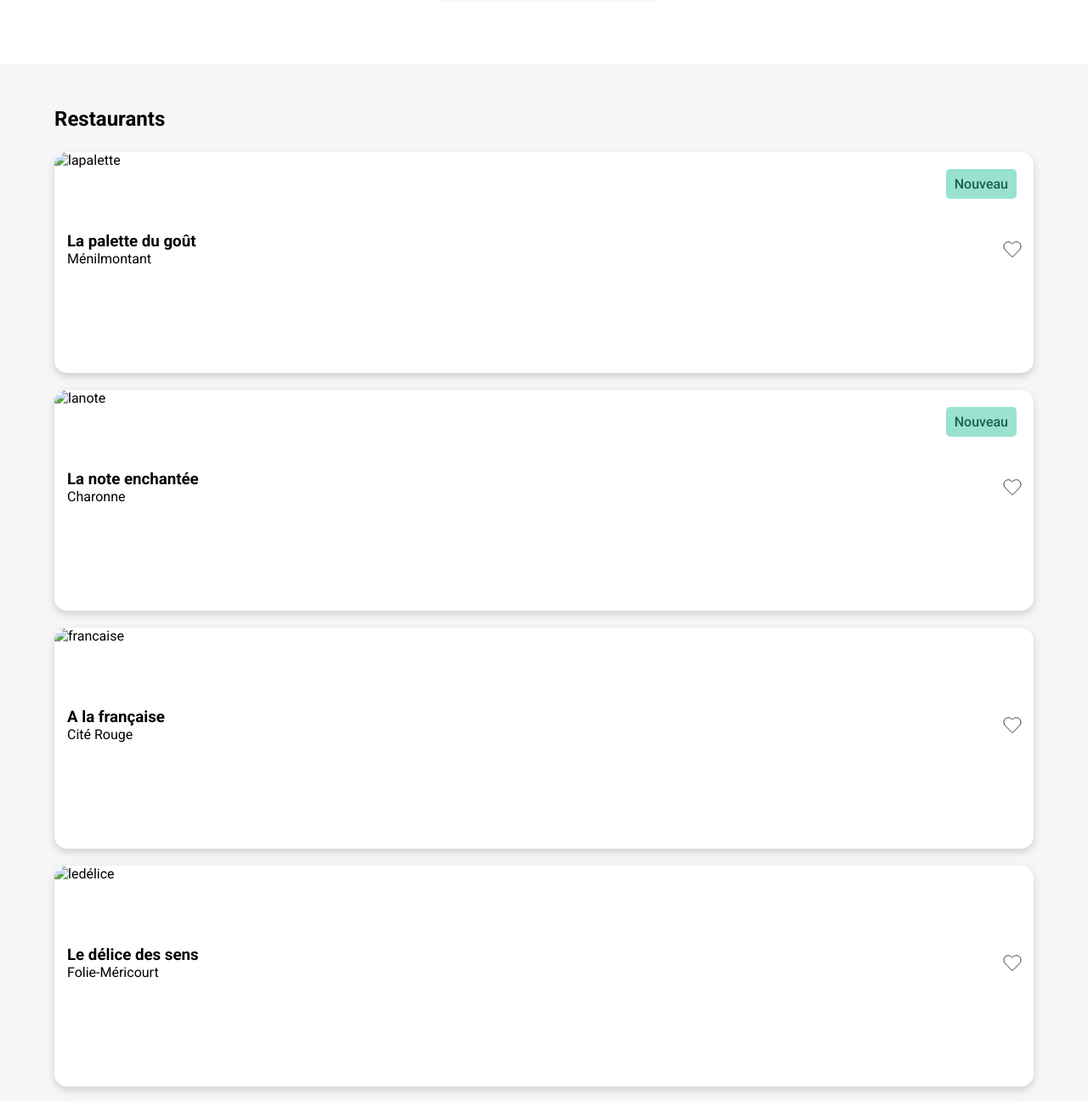
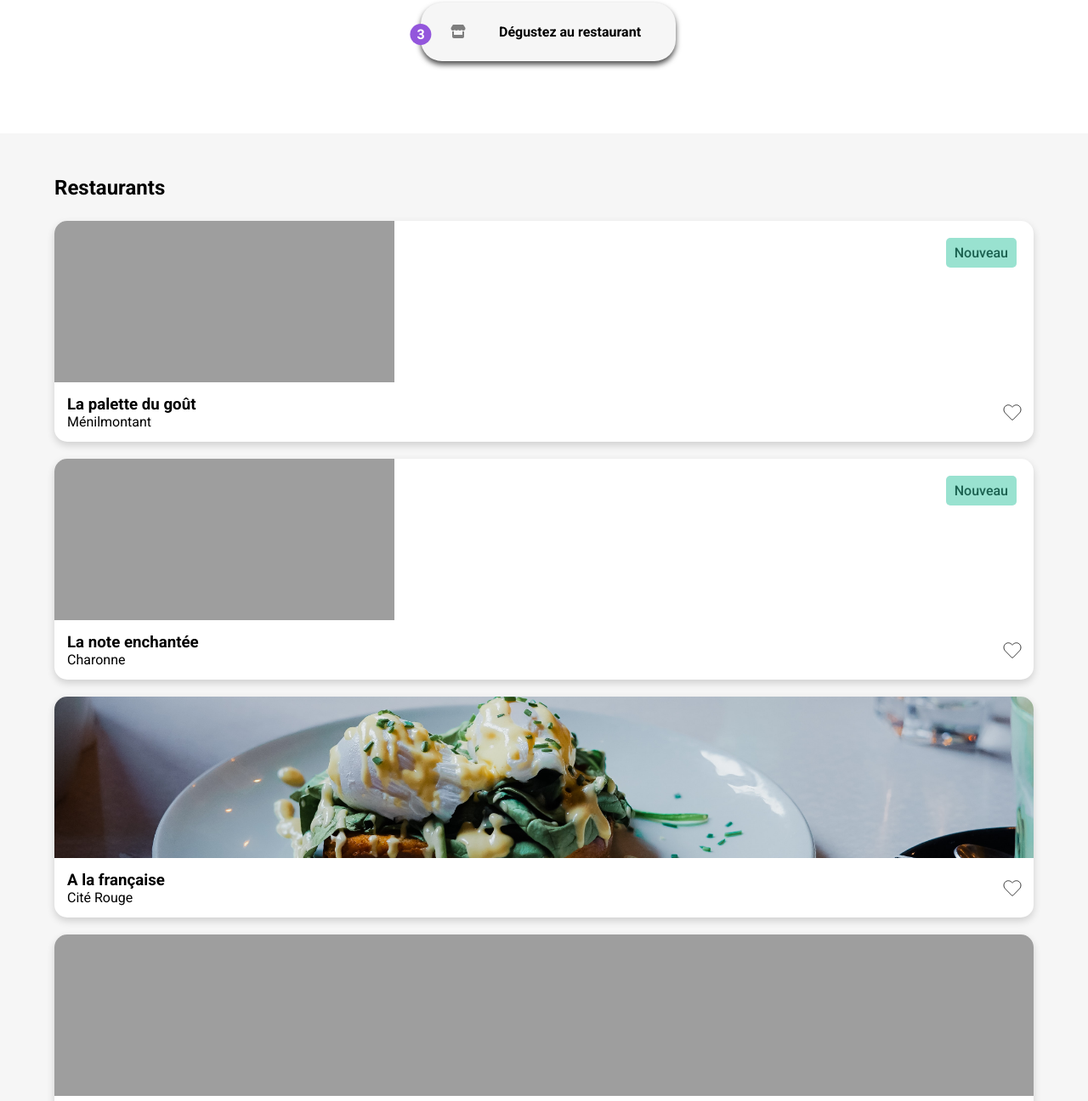
Before and after one commit to martiquet/Projet3OCR, a website: page Paged'accueil.html in a window 1280 px wide. Shown: the part 653-1949 px from the top of the page at 85% size. Drawn offline with Linux system fonts and the light colour scheme; the site is published under a folder, as on GitHub Pages, so addresses that start at the root find nothing; a web font is replaced by a local one.

Commit message:
fix /image

```diff
--- a/Paged'accueil.html
+++ b/Paged'accueil.html
@@ -15,7 +15,7 @@
         <!-- HEADER ACCUEIL LOGO  -->
         <header>
             <div class="headerlogo">
-                <img src="/Images/images/logo/ohmyfood.png" alt="logo">
+                <img src="Images/images/logo/ohmyfood.png" alt="logo">
             </div>
         </header>
 
@@ -84,7 +84,7 @@
                     <div class="restobox__img">
                         <a href="Lapalettedugoût.html">
                             <div class="restobox__img--new"><p> Nouveau</p></div>
-                        <img src="/Images/images/restaurants/jay-wennington-N_Y88TWmGwA-unsplash.jpg" alt="lapalette">
+                        <img src="Images/images/restaurants/jay-wennington-N_Y88TWmGwA-unsplash.jpg" alt="lapalette">
                         </a>
                     </div>
                     <div class="restobox__txtheart">
@@ -111,7 +111,7 @@
                     <div class="restobox__img">
                         <a href="Lanoteenchantée.html">
                         <div class="restobox__img--new"><p> Nouveau</p></div>
-                        <img src="/Images/images/restaurants/stil-u2Lp8tXIcjw-unsplash.jpg" alt="lanote">
+                        <img src="Images/images/restaurants/stil-u2Lp8tXIcjw-unsplash.jpg" alt="lanote">
                         </a>
                     </div>
                     <div class="restobox__txtheart">
@@ -139,7 +139,7 @@
                 <a class="restobox" href="àlafrançaise.html">
                     <div class="restobox__img">
 
-                        <img src="/Images/images/restaurants/toa-heftiba-DQKerTsQwi0-unsplash.jpg" alt="francaise">
+                        <img src="Images/images/restaurants/toa-heftiba-DQKerTsQwi0-unsplash.jpg" alt="francaise">
                     </div>
                     <div class="restobox__txtheart">
                         <div class="text">
@@ -164,7 +164,7 @@
                 <a class="restobox" href="Ledélicedessens.html">
                     <div class="restobox__img">
 
-                        <img src="/Images/images/restaurants/louis-hansel-shotsoflouis-qNBGVyOCY8Q-unsplash.jpg" alt="ledélice">
+                        <img src="Images/images/restaurants/louis-hansel-shotsoflouis-qNBGVyOCY8Q-unsplash.jpg" alt="ledélice">
                     </div>
                     <div class="restobox__txtheart">
                         <div class="text">
```
Also changed, not shown: Lanoteenchantée.html (+1 -1 lines), Lapalettedugoût.html (+1 -1 lines), Ledélicedessens.html (+1 -1 lines), àlafrançaise.html (+1 -1 lines).
